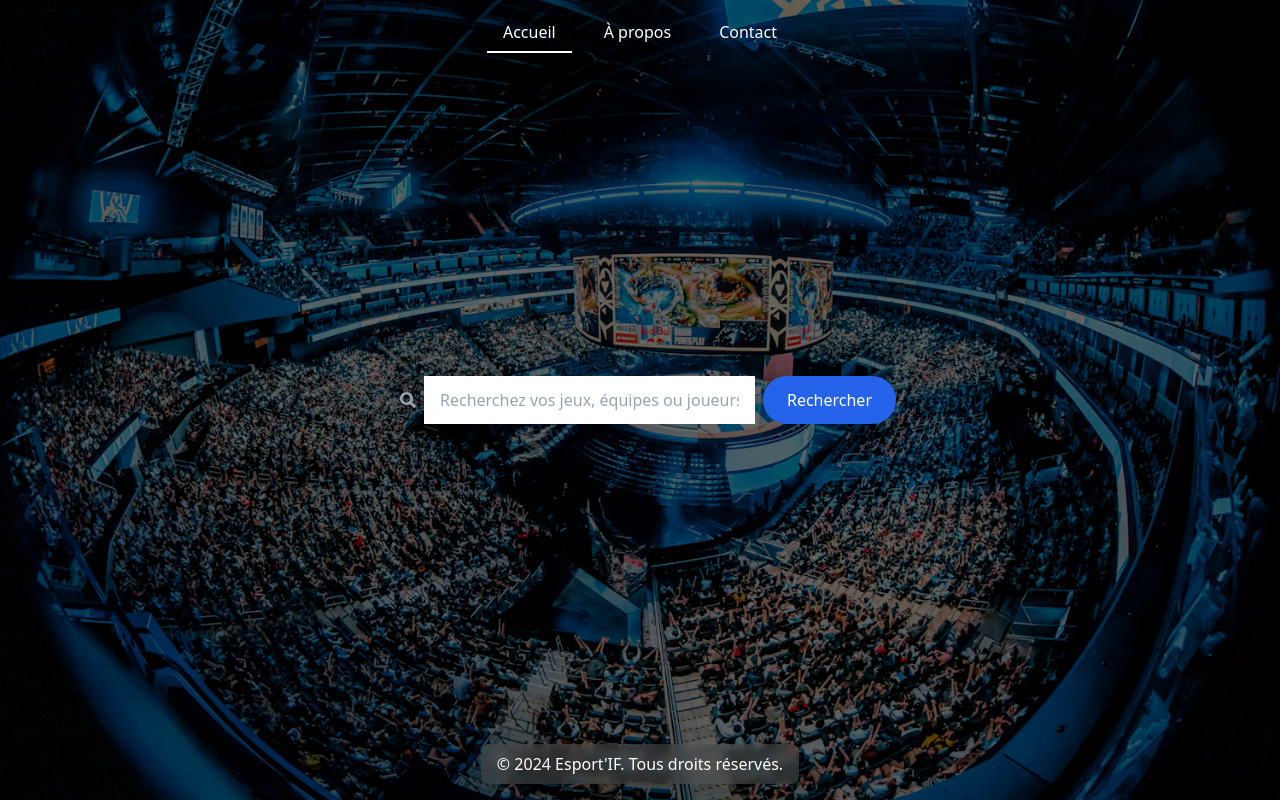
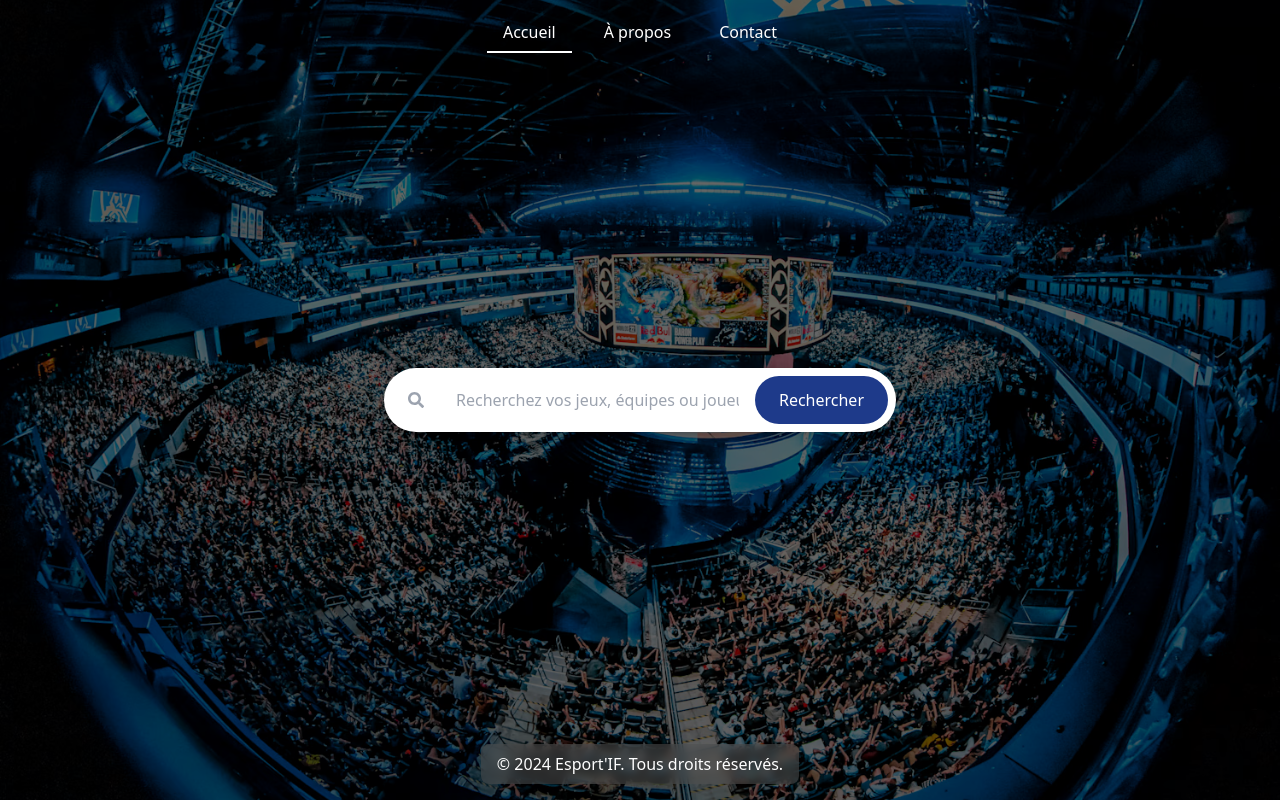
Before and after one commit to yolaatar/esportif, a React (Create React App) app: page / in a window 1280 px wide. Built offline with nearby package versions, Linux system fonts and the light colour scheme.

Commit message:
searchbar faite

```diff
--- a/src/index.css
+++ b/src/index.css
@@ -2,12 +2,3 @@
 @tailwind base;
 @tailwind components;
 @tailwind utilities;
-
-/* Styles personnalisés si nécessaire */
-body {
-	@apply bg-gray-100;
-}
-
-header h1 {
-	@apply text-4xl text-center mt-4;
-}
--- a/src/pages/Home.js
+++ b/src/pages/Home.js
@@ -13,19 +13,21 @@ const Home = () => {
 		<div className="relative h-screen flex items-center justify-center px-4">
 			<form
 				onSubmit={handleSearch}
-				className="flex w-full max-w-lg z-10 items-center"
+				className="flex items-center w-full max-w-lg mx-auto bg-white shadow-md rounded-full p-2 transition-transform duration-300 hover:scale-105 hover:shadow-2xl"
 			>
-				<FaSearch className="text-gray-400 ml-4 mr-2" />
+				<div className="flex items-center px-4">
+					<FaSearch className="text-gray-400" />
+				</div>
 				<input
 					type="text"
 					value={searchQuery}
 					onChange={(e) => setSearchQuery(e.target.value)}
 					placeholder="Recherchez vos jeux, équipes ou joueurs préférés..."
-					className="flex-1 px-4 py-3 focus:outline-none text-gray-700 w-full"
+					className="flex-1 px-4 py-3 text-gray-700 focus:outline-none rounded-l-full"
 				/>
 				<button
 					type="submit"
-					className="bg-blue-600 text-white px-6 py-3 rounded-full hover:bg-blue-700 transition-colors duration-300 ml-2"
+					className="bg-blue-900 text-white px-6 py-3 rounded-full hover:bg-blue-950 transition-colors duration-300"
 				>
 					Rechercher
 				</button>
```
